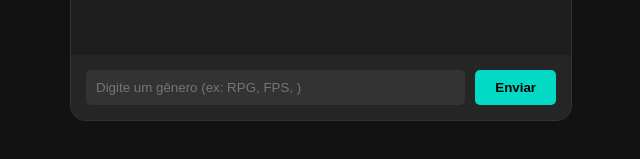
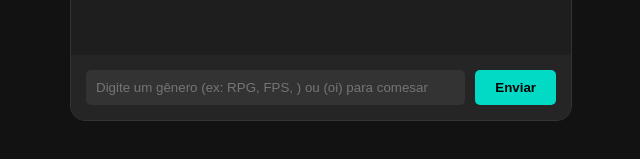
Before and after one commit to juanvm-sudo/oiii, a plain HTML site: page index.html in a window 1280 px wide. Shown: the part 549-708 px from the top of the page, 319-959 px from the left. Drawn offline with Linux system fonts and the light colour scheme.

Commit message:
Add files via upload

```diff
--- a/index.html
+++ b/index.html
@@ -11,7 +11,7 @@
         <div id="chat-header">🎮 games para jogar 🎮</div>
         <div id="mensagens"></div>
         <div id="input-area">
-            <input type="text" id="usuario-input" placeholder="Digite um gênero (ex: RPG, FPS, )">
+            <input type="text" id="usuario-input" placeholder="Digite um gênero (ex: RPG, FPS, ) ou (oi) para comesar">
             <button onclick="enviarMensagem()">Enviar</button>
         </div>
     </div>
--- a/script.js
+++ b/script.js
@@ -1,5 +1,6 @@
 // Banco de dados centralizado
 const BANCO_DE_JOGOS = {
+    "oi"; "Oii tudo bem, Tente enviar **rpg**, **fps**, **esporte**, **grátis**, **ação**,  **tiro**, **aventura**, **mundo aberto** ou **Terror**.",
     "ação": "God of War Ragnarök e Elden Ring",
     "aventura": "The Last of Us Part II e Zelda: Tears of the Kingdom",
     "tiro": "Call of Duty: Warzone, Valorant e Counter-Strike 2",
```
Also changed, not shown: 1 other file.
